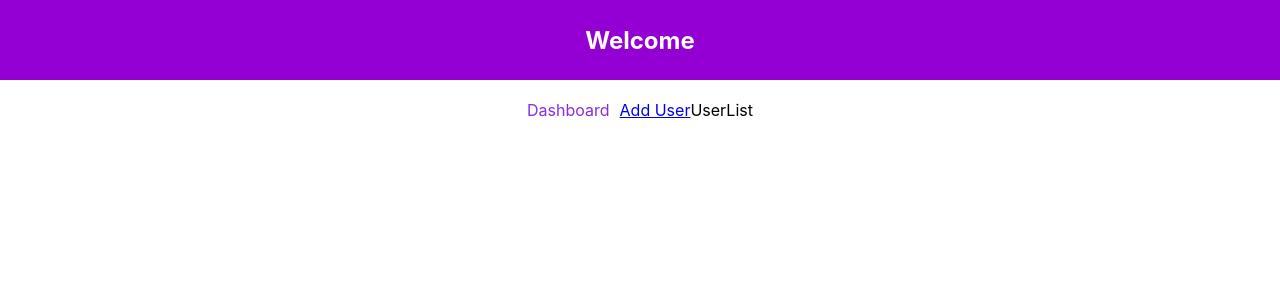
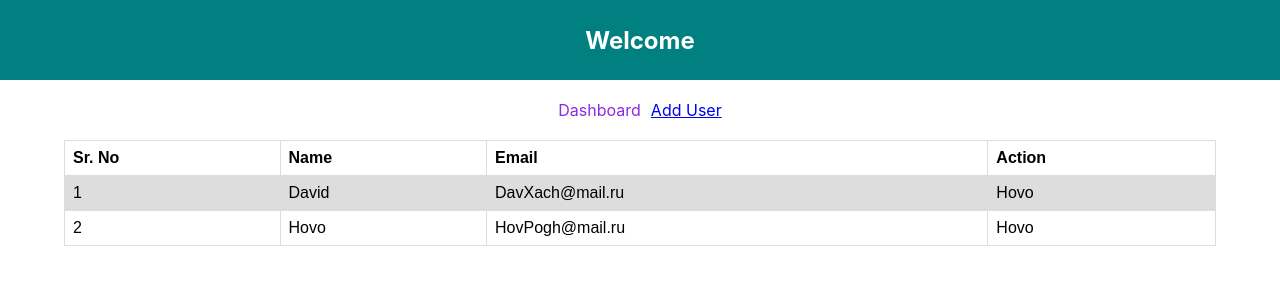
Before and after one commit to Sevada20/Project_CRUD, a React (Create React App) app: page / in a window 1280 px wide. Shown: the top 300 px of the page. Built offline with nearby package versions, Linux system fonts and the light colour scheme.

Commit message:
added db json, fake api users

```diff
--- /dev/null
+++ b/db.json
@@ -0,0 +1,19 @@
+{
+  "posts": [
+    {
+      "id": 1,
+      "title": "json-server",
+      "author": "typicode"
+    }
+  ],
+  "comments": [
+    {
+      "id": 1,
+      "body": "some comment",
+      "postId": 1
+    }
+  ],
+  "profile": {
+    "name": "typicode"
+  }
+}
--- /dev/null
+++ b/json/db.json
@@ -0,0 +1,3 @@
+{
+  "users": [{ "id": 1, "name": "John", "email": "john@gmail.com" }]
+}
--- a/src/App.css
+++ b/src/App.css
@@ -2,3 +2,20 @@ a.active {
   color: blueviolet;
   text-decoration-line: none;
 }
+
+table {
+  font-family: arial, sans-serif;
+  border-collapse: collapse;
+  width: 100%;
+}
+
+td,
+th {
+  border: 1px solid #dddddd;
+  text-align: left;
+  padding: 8px;
+}
+
+tr:nth-child(even) {
+  background-color: #dddddd;
+}
--- a/src/app/store.ts
+++ b/src/app/store.ts
@@ -1,7 +1,9 @@
 import { configureStore, ThunkAction, Action } from "@reduxjs/toolkit";
-
+import usersReducer from "../redux/slices/users/UserSlice";
 export const store = configureStore({
-  reducer: {},
+  reducer: {
+    users: usersReducer,
+  },
 });
 
 export type AppDispatch = typeof store.dispatch;
--- a/src/modules/LayoutStyle.module.css
+++ b/src/modules/LayoutStyle.module.css
@@ -1,6 +1,6 @@
 .header {
   height: 80px;
-  background-color: darkviolet;
+  background-color: teal;
   color: white;
   display: flex;
   justify-content: center;
@@ -8,7 +8,12 @@
 }
 
 .contentSection {
+  width: 90%;
+  margin: 20px auto;
   display: flex;
+  flex-direction: column;
   justify-content: center;
+  align-items: center;
   margin-top: 20px;
+  gap: 20px;
 }
--- a/src/modules/User/UserList.tsx
+++ b/src/modules/User/UserList.tsx
@@ -1,7 +1,37 @@
-import React from "react";
+import { useAppSelector } from "../../app/hooks";
+import { RootState } from "../../app/store";
+import { ApiStatus, IUser } from "../../redux/slices/users/users.type";
 
 const UserList = () => {
-  return <div>UserList</div>;
+  const { list, listStatus } = useAppSelector(
+    (state: RootState) => state.users
+  );
+
+  return (
+    <table>
+      <tr>
+        <th>Sr. No</th>
+        <th>Name</th>
+        <th>Email</th>
+        <th>Action</th>
+      </tr>
+      {listStatus === ApiStatus.loading && <tbody>List is loading</tbody>}
+      {listStatus === ApiStatus.error && (
+        <tbody>Error while loading list users</tbody>
+      )}
+      {listStatus === ApiStatus.ideal &&
+        list.map((user: IUser) => {
+          return (
+            <tr key={user.id}>
+              <td>{user.id}</td>
+              <td>{user.name}</td>
+              <td>{user.email}</td>
+              <td>Hovo</td>
+            </tr>
+          );
+        })}
+    </table>
+  );
 };
 
 export default UserList;
--- /dev/null
+++ b/src/redux/slices/users/UserSlice.tsx
@@ -0,0 +1,18 @@
+import { createSlice } from "@reduxjs/toolkit";
+import { ApiStatus, IUserState } from "./users.type";
+
+const initialState: IUserState = {
+  list: [
+    { id: 1, name: "David", email: "DavXach@mail.ru" },
+    { id: 2, name: "Hovo", email: "HovPogh@mail.ru" },
+  ],
+  listStatus: ApiStatus.ideal,
+};
+
+const usersSlice = createSlice({
+  name: "users",
+  initialState,
+  reducers: {},
+});
+
+export default usersSlice.reducer;
--- /dev/null
+++ b/src/redux/slices/users/users.type.ts
@@ -0,0 +1,17 @@
+export type IUser = {
+  id: number;
+  name: string;
+  email: string;
+};
+
+export enum ApiStatus {
+  "loading",
+  "ideal",
+  "success",
+  "error",
+}
+
+export interface IUserState {
+  list: IUser[];
+  listStatus: ApiStatus;
+}
```
Also changed, not shown: src/logo.svg (deleted), 1 other file (tests, documents, lock files or other folders).
